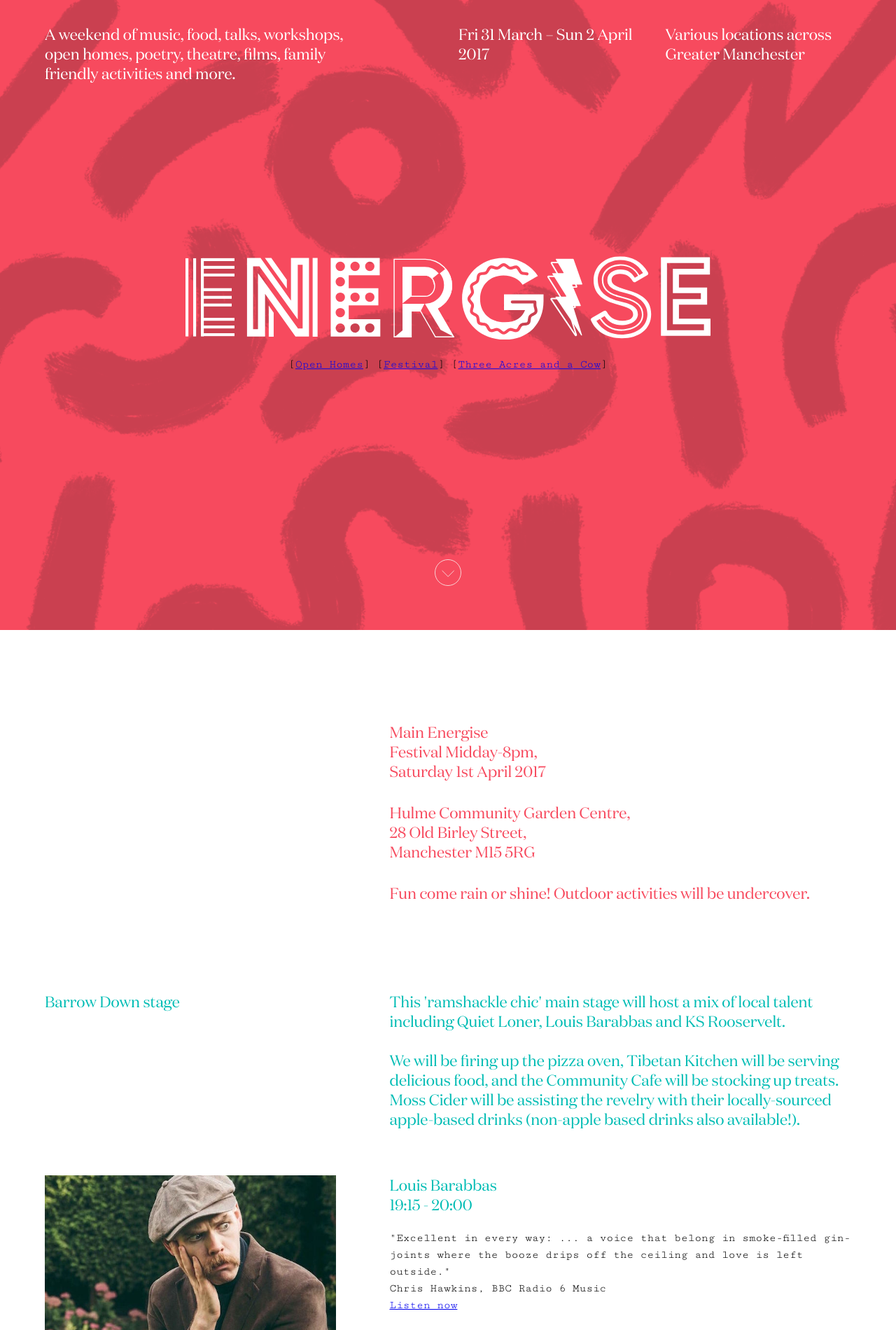
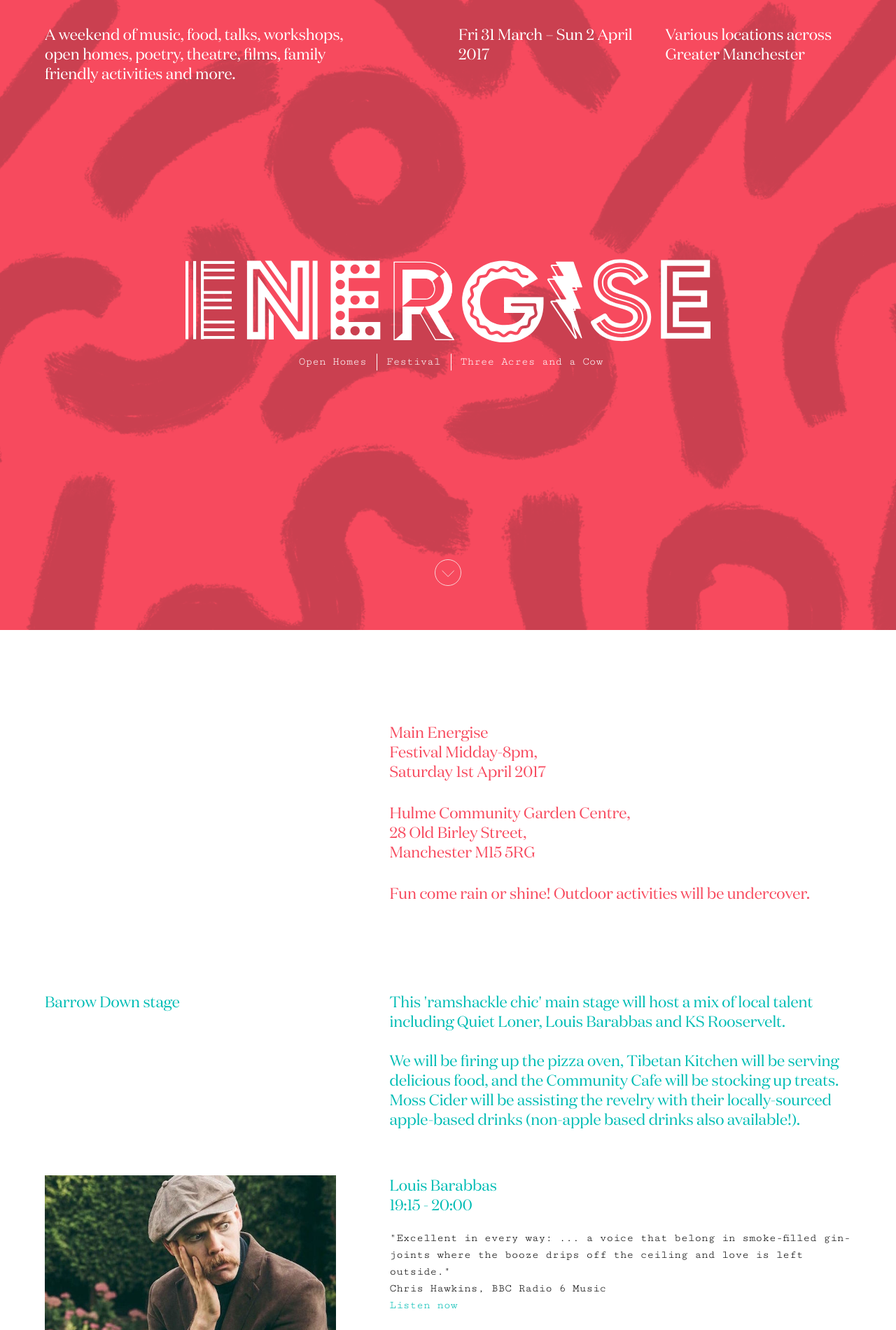
Before and after one commit to carboncoop/carboncoop.github.io, a Jekyll site: the page built from index.md, in a window 1280 px wide, cut to the strip 0-1900 px from the top of the page. Shown: the whole strip at 70% size. Built offline with Jekyll 4.4.1, drawn with Linux system fonts in a browser that asks for light colours; nearby versions of some CDN libraries.

Commit message:
Style links.

```diff
--- a/_layouts/homepage.html
+++ b/_layouts/homepage.html
@@ -29,9 +29,11 @@
 
             <div class="site-header__logo">
                 <img src="/assets/img/energise-logo.svg" alt="Energise">
-                <br />
-                <div style="text-align:center">
-                <p class="">[<a href="#goh">Open Homes</a>] [<a href="#energise">Festival</a>] [<a href="#threeacres">Three Acres and a Cow</a>]</p>
+                <div class="site-header__links">
+                    <a href="#goh">Open Homes</a>
+                    <a href="#energise">Festival</a>
+                    <a href="#threeacres">Three Acres and a Cow</a>
+                </div>
             </div>
             </div>
 
--- a/_src/scss/components/page-section.scss
+++ b/_src/scss/components/page-section.scss
@@ -12,14 +12,16 @@
 
 .page-section--purple {
     .page-section__title,
-    .page-section__intro {
+    .page-section__intro,
+    a {
         color: $color-purple;
     }
 }
 
 .page-section--green {
     .page-section__title,
-    .page-section__intro {
+    .page-section__intro,
+    a {
         color: $color-green;
     }
 }
--- a/assets/css/main.css
+++ b/assets/css/main.css
@@ -50,6 +50,10 @@ html, body { font-family: 'Cutive Mono', monospace; font-weight: normal; font-st
 .site-header__logo { position: absolute; top: 50%; -webkit-transform: translateY(-50%); -ms-transform: translateY(-50%); transform: translateY(-50%); left: 5%; right: 5%; }
 .site-header__logo img { display: block; margin: 0 auto; max-width: 750px; width: 100%; }
 @media all and (max-width: 760px) { .site-header__logo { top: 20%; left: 10%; right: 10%; -webkit-transform: translateY(0); -ms-transform: translateY(0); transform: translateY(0); } }
+.site-header__links { margin-top: 1em; text-align: center; color: white; }
+.site-header__links a { display: inline-block; padding: 0 0.3em 0 0.8em; border-left: 1px solid white; text-decoration: none; color: white; }
+.site-header__links a:first-child { border-left: 0; }
+.site-header__links a:hover { text-decoration: underline; }
 .site-header__arrow { position: absolute; bottom: 7%; left: 50%; margin-left: -19px; width: 38px; height: 38px; text-indent: -999em; background: url(/assets/img/header-arrow.png); background: url(/assets/img/header-arrow.svg), linear-gradient(transparent, transparent); background-repeat: no-repeat; background-size: 100%; background-position: center; opacity: 0.8; transition: opacity .3s ease-out; }
 .site-header__arrow:hover { opacity: 1; animation: headerArrowHover 0.5s ease-out infinite both; animation-direction: alternate; }
 @media all and (max-height: 620px) and (max-width: 670px) { .site-header__arrow { display: none; } }
@@ -63,9 +67,9 @@ html, body { font-family: 'Cutive Mono', monospace; font-weight: normal; font-st
 .page-section { padding-bottom: 1em; margin-bottom: 3em; border-bottom: 1px solid #bebebe; }
 .page-section__title, .page-section__intro { padding-bottom: 3em; font-family: 'Domaine Display', Georgia, serif; font-weight: normal; font-style: normal; -webkit-font-smoothing: antialiased; -moz-osx-font-smoothing: grayscale; font-size: 22px; line-height: 1.2727em; }
 
-.page-section--purple .page-section__title, .page-section--purple .page-section__intro { color: #a260b2; }
+.page-section--purple .page-section__title, .page-section--purple .page-section__intro, .page-section--purple a { color: #a260b2; }
 
-.page-section--green .page-section__title, .page-section--green .page-section__intro { color: #00bcb4; }
+.page-section--green .page-section__title, .page-section--green .page-section__intro, .page-section--green a { color: #00bcb4; }
 
 .page-item__image { position: relative; width: 90%; height: 0; padding-bottom: 52%; margin-bottom: 40px; overflow: hidden; }
 .page-item__image:before { content: ' '; position: absolute; top: 0; bottom: 0; left: 0; right: 0; background: transparent url(/assets/img/energise-website-background.png) no-repeat center center; background-size: cover; opacity: 0.2; }
@@ -73,11 +77,15 @@ html, body { font-family: 'Cutive Mono', monospace; font-weight: normal; font-st
 @media all and (max-width: 500px) { .page-item__image { width: 100%; } }
 .page-item__header { padding-bottom: 1em; font-family: 'Domaine Display', Georgia, serif; font-weight: normal; font-style: normal; -webkit-font-smoothing: antialiased; -moz-osx-font-smoothing: grayscale; font-size: 22px; line-height: 1.2727em; }
 .page-item__body { margin-bottom: 40px; }
+.page-item a { text-decoration: none; }
+.page-item a:hover { text-decoration: underline; }
 
 .page-item--purple .page-item__image { background: #a260b2; }
 .page-item--purple .page-item__header { color: #a260b2; }
+.page-item--purple a { color: #a260b2; }
 
 .page-item--green .page-item__image { background: #00bcb4; }
 .page-item--green .page-item__header { color: #00bcb4; }
+.page-item--green a { color: #00bcb4; }
 
 /*# sourceMappingURL=main.css.map */
```
Also changed, not shown: _src/scss/components/page-item.scss (+16 -0 lines), _src/scss/components/site-header.scss (+22 -0 lines), 11 other files.
